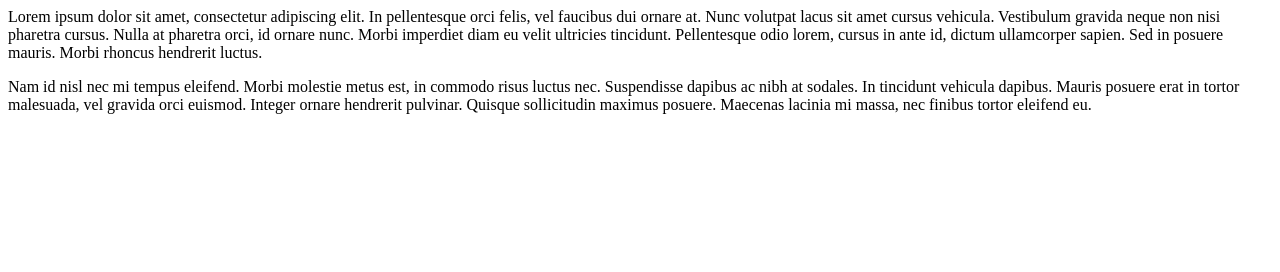
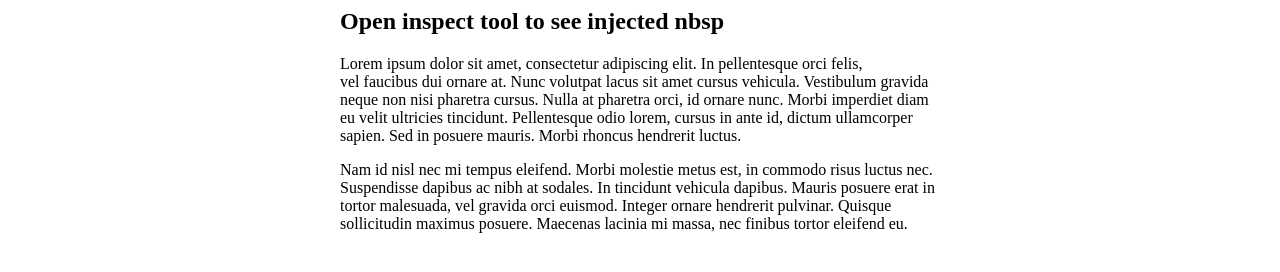
Before and after one commit to patrykkowalski0617/inject-nbsp, a plain HTML site: page index.html in a window 1280 px wide. Drawn offline with Linux system fonts and the light colour scheme.

Commit message:
skip script and style tags

```diff
--- a/index.html
+++ b/index.html
@@ -6,7 +6,14 @@
     <title>Document</title>
   </head>
   <body>
+    <style>
+      .page {
+        max-width: 600px;
+        margin: auto;
+      }
+    </style>
     <div class="page">
+      <h2>Open inspect tool to see injected nbsp</h2>
       <p>
         Lorem ipsum dolor sit amet, consectetur adipiscing elit. In pellentesque
         orci felis, vel faucibus dui ornare at. Nunc volutpat lacus sit amet
--- a/script.js
+++ b/script.js
@@ -5,7 +5,7 @@ const injectNbsp = function ({
   howManyLetters = 1,
 }) {
   const elements = document.querySelectorAll(
-    containerSelector + " *:not(script, .skip-nbsp)"
+    containerSelector + " *:not(script, style, .skip-nbsp)"
   );
 
   const elementsWithText = Array.from(elements).filter(
```
